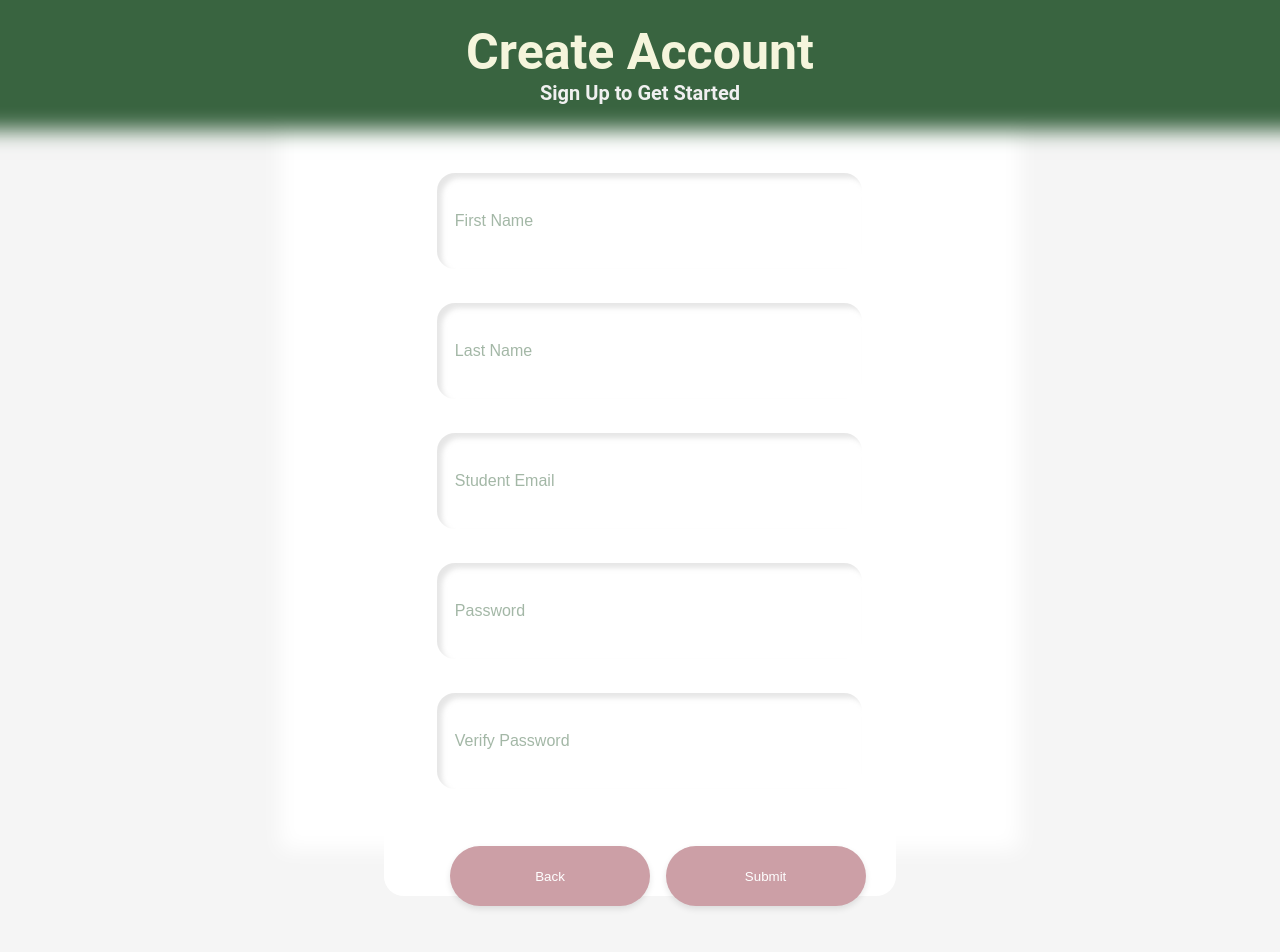
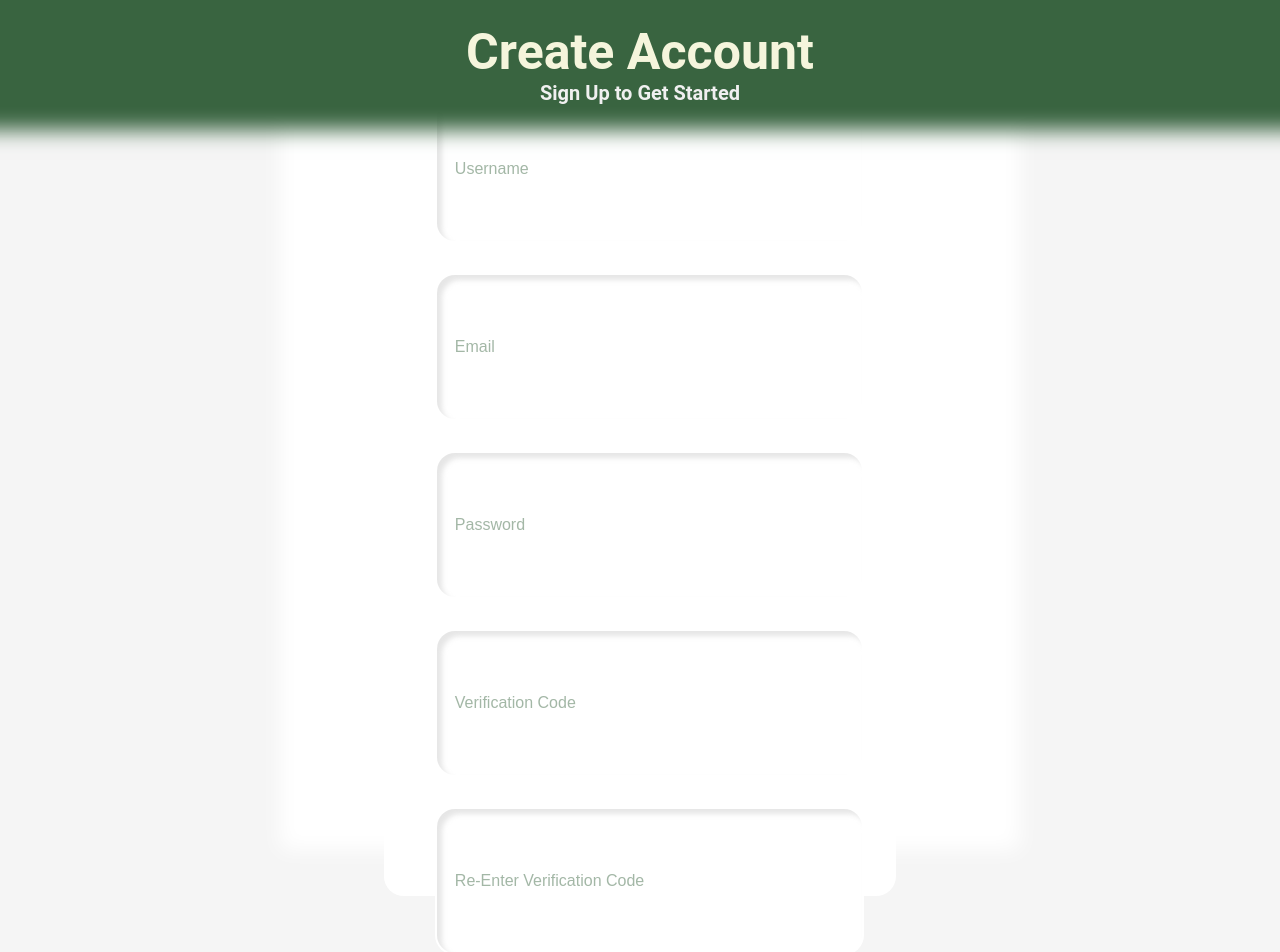
Before and after one commit to zainab2244/TaskMaster, a React (Create React App) app: page /SignUpPage in a window 1280 px wide. Shown: the top 952 px of the page. Built offline with nearby package versions, Linux system fonts and the light colour scheme.

Commit message:
signup works
have issues with user.txt file wiping

```diff
--- a/src/SignUpPage.css
+++ b/src/SignUpPage.css
@@ -61,12 +61,12 @@
 
 .user-input2 {
   flex-wrap: wrap;
-  top: -120%;
+  top: -15%;
   left: 7%;
   margin: 15px;
   padding: 8px;
   border: none;
-  height: 40%;
+  height: 20%;
   width: 80%;
   border-radius: 20px;
   border: 2px solid transparent; /* Initial border */
@@ -91,7 +91,7 @@
   display: flex;
   justify-content: center;
   width: 100%;
-  margin-top: -200px; /* Adjust this value to move the buttons up or down */
+  margin-top: -100px; /* Adjust this value to move the buttons up or down */
 }
 
 .button2 {
--- a/src/SignUpPage.js
+++ b/src/SignUpPage.js
@@ -1,28 +1,74 @@
 import React, { useState } from 'react';
-import { Link } from 'react-router-dom';
+import { Link, useNavigate } from 'react-router-dom';
+import { createUser } from './services/apiService';
 import './SignUpPage.css';
 
 const SignUp = () => {
   const [buttonClicked, setButtonClicked] = useState(false);
+  const [formData, setFormData] = useState({
+    username: '',
+    email: '',
+    password: '',
+    verificationCode: '',
+    verifyVerificationCode: '',
+    firstName: '',
+    lastName: '',
+    phoneNumber: '',
+    dateOfBirth: '',
+    address: '',
+  });
+  const [error, setError] = useState('');
+  const navigate = useNavigate();
 
   const handleMouseDown = () => {
-      setButtonClicked(true); // Set state to indicate button is being clicked
+    setButtonClicked(true);
   };
 
   const handleMouseUp = () => {
-      setButtonClicked(false); // Set state to indicate button click is released
-    };
-
-    const handleSubmit = (event) => {
-      event.preventDefault(); // Prevent default form submission
-      // Add logic to handle form submission, e.g., validate inputs, send data to server
-      // For now, just log the submission
-      console.log('Form submitted!');
+    setButtonClicked(false);
   };
 
   const handleInputChange = (event) => {
-      // Reset custom validation message when input changes
+    setFormData({ ...formData, [event.target.name]: event.target.value });
     event.target.setCustomValidity('');
+  };
+
+  const handleSubmit = async (event) => {
+    event.preventDefault();
+    if (formData.password !== formData.verifyVerificationCode) {
+      setError('Passwords do not match');
+      return;
+    }
+
+    if (formData.verificationCode !== formData.verifyVerificationCode) {
+      setError('Verification codes do not match');
+      return;
+    }
+
+    const newUser = {
+      username: formData.username,
+      email: formData.email,
+      password: formData.password,
+      verificationCode: formData.verificationCode,
+      firstName: formData.firstName,
+      lastName: formData.lastName,
+      phoneNumber: formData.phoneNumber,
+      dateOfBirth: formData.dateOfBirth, // Date of birth as string
+      address: formData.address,
+      settings: {
+        workHoursThreshold: 8,
+        startTime: '09:00',
+        endTime: '17:00',
+        breakDuration: 15,
+      },
+    };
+
+    try {
+      await createUser(newUser);
+      navigate('/');
+    } catch (error) {
+      setError('An error occurred while creating the user');
+    }
   };
 
   return (
@@ -34,38 +80,94 @@ const SignUp = () => {
       <div className="white-rectangle2"></div>
       <div className="orange-rectangle2">
         <form onSubmit={handleSubmit}>
+          {error && <p className="error">{error}</p>}
           <input
             type="text"
-              placeholder="First Name"
+            name="username"
+            placeholder="Username"
             className="user-input2"
+            value={formData.username}
+            onChange={handleInputChange}
+            required
+          />
+          <input
+            type="email"
+            name="email"
+            placeholder="Email"
+            className="user-input2"
+            value={formData.email}
+            onChange={handleInputChange}
+            required
+          />
+          <input
+            type="password"
+            name="password"
+            placeholder="Password"
+            className="user-input2"
+            value={formData.password}
+            onChange={handleInputChange}
+            required
+          />
+          <input
+            type="password"
+            name="verificationCode"
+            placeholder="Verification Code"
+            className="user-input2"
+            value={formData.verificationCode}
+            onChange={handleInputChange}
+            required
+          />
+          <input
+            type="password"
+            name="verifyVerificationCode"
+            placeholder="Re-Enter Verification Code"
+            className="user-input2"
+            value={formData.verifyVerificationCode}
             onChange={handleInputChange}
             required
           />
           <input
             type="text"
-              placeholder="Last Name"
+            name="firstName"
+            placeholder="First Name"
             className="user-input2"
+            value={formData.firstName}
             onChange={handleInputChange}
             required
           />
           <input
-              type="email"
-              placeholder="Student Email"
+            type="text"
+            name="lastName"
+            placeholder="Last Name"
             className="user-input2"
+            value={formData.lastName}
             onChange={handleInputChange}
             required
           />
           <input
-              type="password"
-              placeholder="Password"
+            type="text"
+            name="phoneNumber"
+            placeholder="Phone Number"
             className="user-input2"
+            value={formData.phoneNumber}
             onChange={handleInputChange}
             required
           />
           <input
-              type="password"
-              placeholder="Verify Password"
+            type="text"
+            name="dateOfBirth"
+            placeholder="Birth Date (YYYY-MM-DD)"
             className="user-input2"
+            value={formData.dateOfBirth}
+            onChange={handleInputChange}
+            required
+          />
+          <input
+            type="text"
+            name="address"
+            placeholder="Address"
+            className="user-input2"
+            value={formData.address}
             onChange={handleInputChange}
             required
           />
--- a/src/services/apiService.js
+++ b/src/services/apiService.js
@@ -69,3 +69,13 @@ export const loginUser = async (username, password) => {
     return false;
   }
 };
+
+export const createUser = async (user) => {
+  try {
+    const response = await axios.post(`${API_URL}/users`, user);
+    return response.data;
+  } catch (error) {
+    console.error('Error creating user', error);
+    throw error;
+  }
+};
```
Also changed, not shown: users.txt, 2 other files (tests, documents, lock files or other folders). Lines whose indentation alone changed are shown as unchanged.
